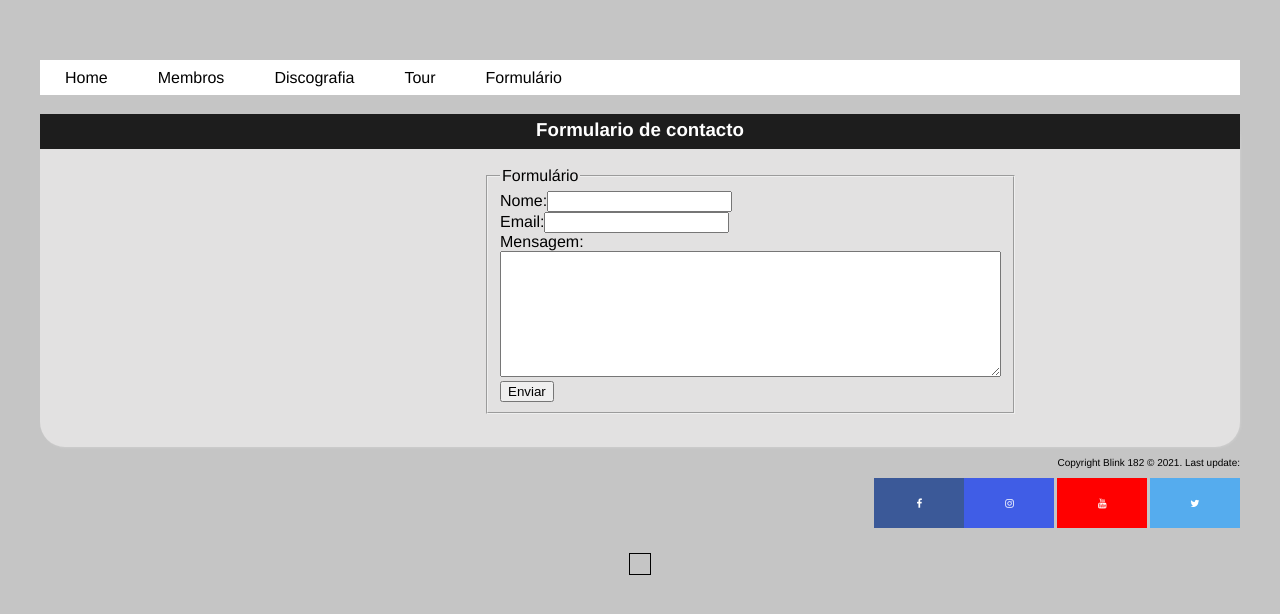
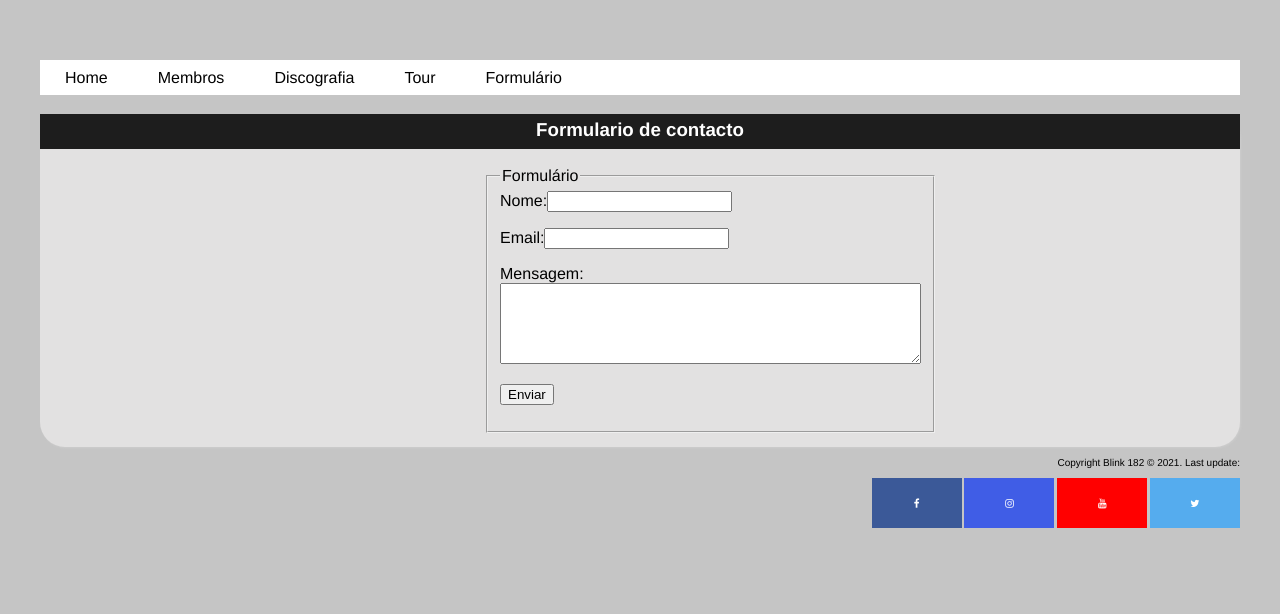
Before and after one commit to ruibarbosa5/doc, a plain HTML site: page formulario.html in a window 1280 px wide. Shown: the part 130-744 px from the top of the page. Drawn offline with Linux system fonts and the light colour scheme; files whose address does not match are found by name.

Commit message:
Update formulario.html

```diff
--- a/formulario.html
+++ b/formulario.html
@@ -1,5 +1,5 @@
 <!DOCTYPE html>
-<html>
+<html lang="en">
 <head>
 	<meta charset="UTF-8">
 	<title>formulario</title>
@@ -7,7 +7,7 @@
      <link rel="stylesheet" href="https://cdnjs.cloudflare.com/ajax/libs/font-awesome/4.7.0/css/font-awesome.min.css">
 </head>
 <body>
-    <xml id="membros" src="juicers.xml"></xml><table datasrc="#envelope">
+
         <script src="js/myscript.js"></script>
 
         <div id="envelope">
@@ -41,33 +41,38 @@
     <li><a href="formulario.html">Formulário</a>
         <ul>
             <li><a href="#s1">Formulário</a></li>
-		</ul>
+        </ul>
+    </ul>
 </nav>
 <section id="s1">
     <h3>Formulario de contacto</h3>
+
     <div id="area">
+
         <form id="formulario" autocomplete="off">
           <fieldset>
             <legend>Formulário</legend>
-            <label>Nome:</label><input class="campo_nome" type="text"><br>
-            <label>Email:</label><input class="campo_email" type="password"><br>
-            <label>Mensagem:</label><br><textarea class="msg" cols="60" rows="8"></textarea><br>
+            <label>Nome:</label><input class="campo_nome" type="text"><p>
+            <label>Email:</label><input class="campo_email" type="email"><p>
+            <label>Mensagem:</label><br><textarea class="msg" cols="50" rows="5"></textarea><p>
             <input class="btn_submit" type="submit" value="Enviar">
           </fieldset>
         </form>
-    </div>
+        </div>
+
+
 </section>
     <div class="container">
 	<footer>
         <p>Copyright Blink 182 &copy; 2021. Last update: </p>
         <div class="footer-social-icons">
-            <a href="https://pt-pt.facebook.com/blink182/" target="blank" class="fa fa-facebook">
+            <a href="https://pt-pt.facebook.com/blink182/" target="blank" class="fa fa-facebook"></a>
             <a href="https://www.instagram.com/blink182/?hl=pt" target="blank" class="fa fa-instagram"></a>
             <a href="https://www.youtube.com/user/blink182" target="blank" class="fa fa-youtube"></a>
             <a href="https://twitter.com/blink182" target="blank" class="fa fa-twitter"></a>
         </div>
       </footer>
-     </div>
+</div>
 </div>
 </body>
 </html>
```
